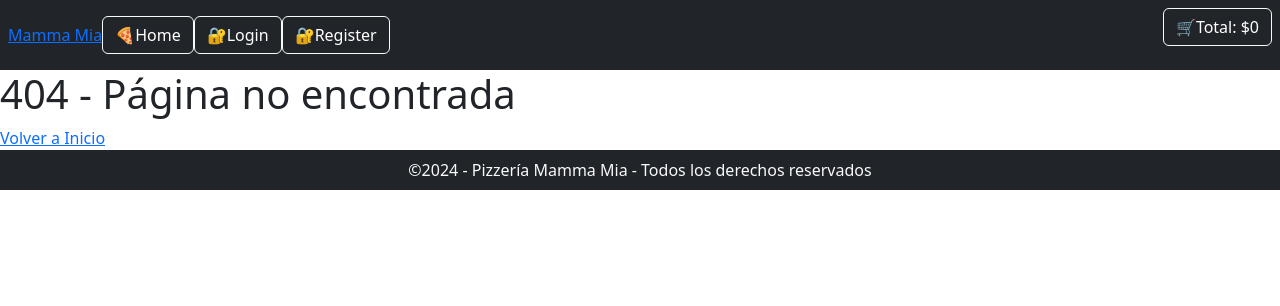
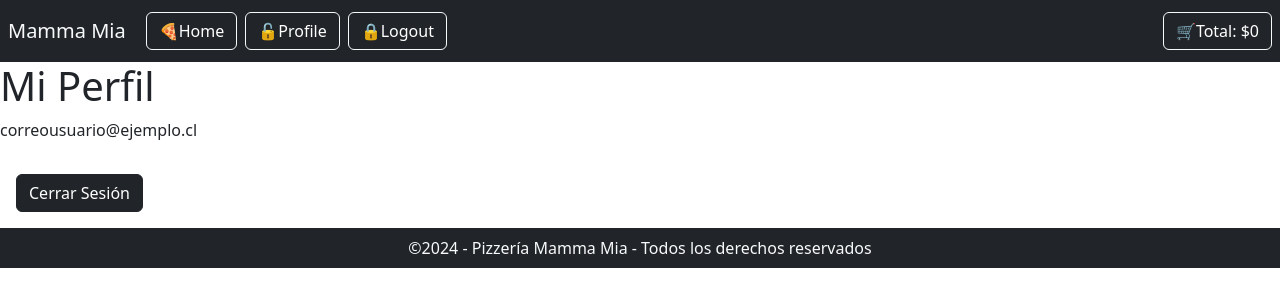
Before and after one commit to KarlaPazSoto/Desafio1-Modulo4, a React (Vite) app: page /profile in a window 1280 px wide. Before the commit this address had no page. Shown: the top 306 px of the page. Built offline with nearby package versions, Linux system fonts and the light colour scheme.

Commit message:
correccion boton cart en el navbar

```diff
--- a/src/App.jsx
+++ b/src/App.jsx
@@ -3,12 +3,13 @@ import { Route, Routes } from 'react-router-dom';
 import Navbar from './components/navbar/Navbar';
 import Footer from './components/footer/Footer';
 import Home2 from './views/home/Home2';
+import Pizza from './views/Pizza';
 import LoginPage from './views/login/LoginPage';
 import RegisterPage from './views/register/RegisterPage';
+import Profile from './views/profile/Profile';
 import Cart from './views/cart/Cart'
 import NotFound from './views/notFound/NotFound';
 import 'bootstrap/dist/css/bootstrap.min.css'
-import Pizza from './views/Pizza';
 
 
 function App() {
@@ -30,16 +31,34 @@ function App() {
     });
   };
 
+  const handleIncrease = (id) => {
+    setCart((agregados) => agregados.map(item =>
+      item.id === id ? { ...item, quantity: item.quantity + 1 } : item
+    ));
+  };
+
+  const handleDecrease = (id) => {
+    setCart((agregados) => agregados.map(item =>
+      item.id === id ? { ...item, quantity: item.quantity - 1 } : item
+    ).filter(item => item.quantity > 0));
+  };
+
+  const handleRemove = (id) => {
+    setCart((agregados) => agregados.filter(item => item.id !== id));
+  };
+
+  const total = cart.reduce((acc, pizza) => acc + pizza.price * pizza.quantity, 0)
+
   return (
     <>
-      <Navbar/>
+      <Navbar total={total}/>
         <Routes>
         <Route path='/' element={<Home2 onAddToCart={handleAddToCart} />} />
-        <Route path='/cart' element={<Cart cart={cart} />} />
+        <Route path='/cart' element={<Cart cart={cart} handleIncrease={handleIncrease} handleDecrease={handleDecrease} handleRemove={handleRemove} />} />
           <Route path='/pizza/p001' element={<Pizza/>}/>
           <Route path='/login' element={<LoginPage dataForm={dataForm} setDataForm={setDataForm}/>}/>
           <Route path='/register' element={<RegisterPage dataForm={dataForm} setDataForm={setDataForm}/>}/>
-
+          <Route path='/profile' element={<Profile/>}/>
           <Route path='*' element={<NotFound/>}/>
         </Routes>
       <Footer/>
--- a/src/components/cards/TarjetasPizza2.jsx
+++ b/src/components/cards/TarjetasPizza2.jsx
@@ -28,8 +28,7 @@ const TarjetasPizza2 = ({ onAddToCart }) => {
           <div className="card-body">
             <h5 className="card-title">{pizza.name}</h5>
             <hr />
-            <p className='text-center'>{pizza.desc}</p>
-            <hr />
+
             <p className="text-center">Ingredientes:</p>
             <ul>
               {pizza.ingredients.map((ingredient, index) => (
@@ -43,7 +42,7 @@ const TarjetasPizza2 = ({ onAddToCart }) => {
               <Link to='/pizza/p001'><button className="btn btn-dark">
                 Ver más 👀
               </button></Link>
-              <button className="btn btn-dark" onClick={() => onAddToCart(pizza)}>Añadir al carrito 🛒</button>
+              <button className="btn btn-dark" onClick={() => onAddToCart(pizza)}>Añadir 🛒</button>
             </div>
           </div>
         </div>
--- a/src/components/navbar/Navbar.jsx
+++ b/src/components/navbar/Navbar.jsx
@@ -3,16 +3,20 @@ import { Link } from 'react-router-dom';
 import { formatoCLP } from '../../assets/utils/utils';
 import '../navbar/navbar.css'
 
-const Navbar = () => {
-  const total = 0;
-  const [token, setToken] = useState(false);
+const Navbar = ({total}) => {
+
+  const [token, setToken] = useState(true);
   console.log(total);
+
+  const handleLogout = () => {
+    setToken(false);
+  }
 
   return (
     <>
     <nav className="navbar navbar-expand-lg  p-0">
     <div className="container-fluid p-2 bg-dark">
-    <Link to="/">Mamma Mia</Link>
+    <Link to="/" className="navbar-brand text-decoration-none text-light">Mamma Mia</Link>
     <button className="navbar-toggler" type="button" data-bs-toggle="collapse" data-bs-target="#navbarNav" aria-controls="navbarNav" aria-expanded="false" aria-label="Toggle navigation">
       <span className="navbar-toggler-icon"></span>
     </button>
@@ -21,31 +25,32 @@ const Navbar = () => {
         <div>
           <ul className="navbar-nav">
             <li className="nav-item">
-              <Link to="/"><button type="button" className="btn btn-dark border-light">🍕Home</button></Link>
+              <Link to="/"><button type="button" className="btn btn-dark border-light m-1">🍕Home</button></Link>
             </li>
             {token ? (
               <>
               <li className="nav-item">
-                <Link to="/"><button type="button" className="btn btn-dark border-light">🔓Profile</button></Link>
+                <Link to="/profile"><button type="button" className="btn btn-dark border-light m-1">🔓Profile</button></Link>
               </li>
               <li className="nav-item">
-                <Link to="/"><button type="button" className="btn btn-dark border-light">🔒Logout</button></Link>
+                <Link to="/"><button type="button" className="btn btn-dark border-light m-1" onClick={handleLogout}>🔒Logout</button></Link>
               </li>
               </>
             ) : (
               <>
               <li className="nav-item">
-                <Link to="/login"><button type="button" className="btn btn-dark border-light">🔐Login</button></Link>
+                <Link to="/login"><button type="button" className="btn btn-dark border-light m-1">🔐Login</button></Link>
               </li>
               <li className="nav-item">
-                <Link to="/register"><button type="button" className="btn btn-dark border-light">🔐Register</button></Link>
+                <Link to="/register"><button type="button" className="btn btn-dark border-light m-1">🔐Register</button></Link>
               </li>
               </>
             )}
           </ul>
         </div>
-        <div className='navbar-nav'>
-          <ul>
+        <div >
+          <ul className='navbar-nav'>
+
             <li className="nav-item">
               <Link to="/cart"><button type="button" className="btn btn-dark border-light">🛒Total: {formatoCLP(total)}</button></Link>
             </li>
--- a/src/views/cart/Cart.jsx
+++ b/src/views/cart/Cart.jsx
@@ -2,26 +2,9 @@ import { useState } from 'react';
 import { formatoCLP } from '../../assets/utils/utils';
 import '../cart/cart.css';
 
-const Cart = ({ cart }) => {
-  const [localCart, setLocalCart] = useState(cart);
+const Cart = ({ cart, handleIncrease, handleDecrease, handleRemove }) => {
 
-  const handleIncrease = (id) => {
-    setLocalCart((agregados) => agregados.map(item =>
-      item.id === id ? { ...item, quantity: item.quantity + 1 } : item
-    ));
-  };
-
-  const handleDecrease = (id) => {
-    setLocalCart((agregados) => agregados.map(item =>
-      item.id === id ? { ...item, quantity: item.quantity - 1 } : item
-    ).filter(item => item.quantity > 0));
-  };
-
-  const handleRemove = (id) => {
-    setLocalCart((agregados) => agregados.filter(item => item.id !== id));
-  };
-
-  const total = localCart.reduce((acc, pizza) => acc + pizza.price * pizza.quantity, 0);
+  const total = cart.reduce((acc, pizza) => acc + pizza.price * pizza.quantity, 0);
 
   const handleCheckout = () => {
     alert('Funcionalidad de pago aún no implementada.');
@@ -31,7 +14,7 @@ const Cart = ({ cart }) => {
     <div className="container">
       <h2 className="text-center">Tu Carrito</h2>
       <div className="container-fluid">
-        {localCart.map((pizza) => (
+        {cart.map((pizza) => (
           <ul key={pizza.id}>
             <li>
               <div className='containerLi d-flex'>
--- a/src/views/profile/Profile.jsx
+++ b/src/views/profile/Profile.jsx
@@ -3,7 +3,11 @@ import { Link } from 'react-router-dom'
 
 const Profile = () => {
   return (
-    <div>Profile</div>
+    <div>
+        <h1>Mi Perfil</h1>
+        <p>correousuario@ejemplo.cl</p>
+        <Link to={'/login'}><button className="btn btn-dark m-3">Cerrar Sesión</button></Link>
+    </div>
   )
 }
 
```
Also changed, not shown: src/components/navbar/navbar.css (line endings or trailing spaces).
